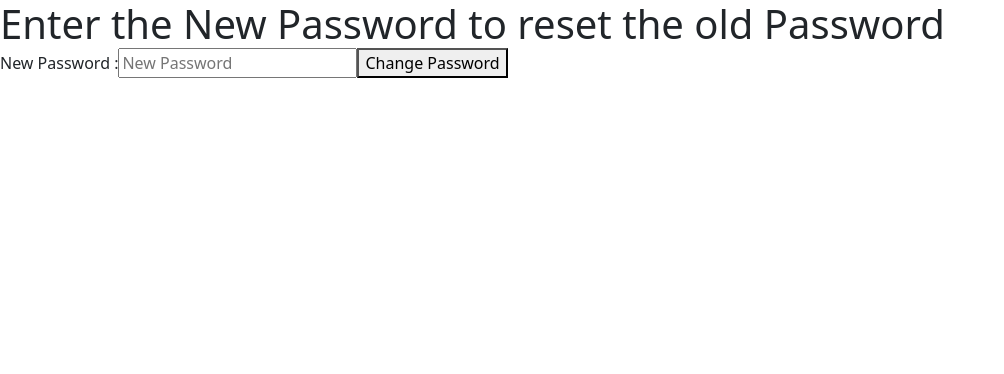
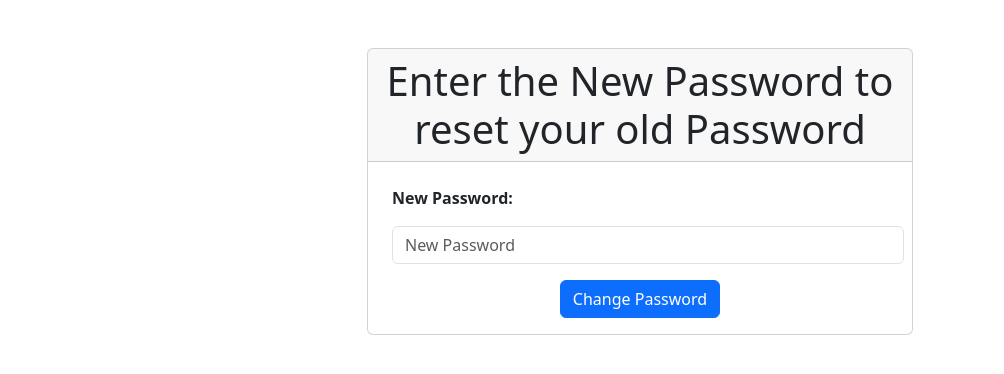
Before and after one commit to Vishnu-D-2002/Chat-App-FE, a React (Vite) app: page /resetPassword/1 in a window 1280 px wide. Shown: the top 374 px of the page, without its empty margins (0-1004 px from the left). Built offline with nearby package versions, Linux system fonts and the light colour scheme; no server answers.

Commit message:
css added

```diff
--- a/src/App.jsx
+++ b/src/App.jsx
@@ -3,7 +3,6 @@ import { BrowserRouter as Router, Routes, Route } from "react-router-dom";
 import Chat from "./components/Chat";
 import Login from "./components/login";
 import Active from "./components/active";
-import NewPassword from "./components/newpassword";
 import ResetPassword from "./components/ResetPassword";
 import EmailSend from "./components/EmailSend";
 import PasswordReset from "./components/passwordreset";
@@ -26,10 +25,6 @@ const App = () => {
             path="/activate/:activationToken"
             element={<Active />}
           />
-          <Route
-            path="/reset-password/new-password/:OTP"
-            element={<NewPassword />}
-          />
           <Route path="/password-reset" element={<PasswordReset />} />
         </Routes>
       </div>
--- a/src/components/ResetPassword.jsx
+++ b/src/components/ResetPassword.jsx
@@ -27,20 +27,44 @@ function ResetPassword() {
     }
   };
   return (
-    <div>
-      <h1>Enter the New Password to reset the old Password </h1>
-
+    <div className="container mt-5">
+      <div className="row justify-content-center">
+        <div className="col-md-6">
+          <div className="card">
+            <div className="card-header">
+              <h1 className="text-center">
+                Enter the New Password to reset your old Password
+              </h1>
+            </div>
+            <div className="card-body">
               <form onSubmit={handleNewPassword}>
-        <label>New Password : </label>
+                <div className="form-group">
+                  <label htmlFor="newPassword" className="m-2">
+                    <strong>New Password:</strong>
+                  </label>
                   <input
                     type="password"
+                    className="form-control m-2 mb-3"
+                    id="newPassword"
                     placeholder="New Password"
                     value={newPassword}
                     onChange={(e) => setNewPassword(e.target.value)}
                     required
                   />
-        <button type="submit">Change Password</button>
+                </div>
+                <div className=" d-flex flex-column">
+                  <button
+                    type="submit"
+                    className="btn btn-primary btn-block mx-auto "
+                  >
+                    Change Password
+                  </button>
+                </div>
               </form>
+            </div>
+          </div>
+        </div>
+      </div>
     </div>
   );
 }
--- a/src/components/login.jsx
+++ b/src/components/login.jsx
@@ -54,10 +54,10 @@ const Login = () => {
       const res = await authInstance.post("/", signupData);
 
       if (res.data) {
-        // console.log('User Registered successfully ', res.data);
+        console.log('User Registered successfully ', res.data.message);
 
         const email = signupData.email;
-
+        if (res.data.message === "Activation Mail Sent Successfull to your Mail") {
           const activationMail = await authInstance.post(
             `/link/${email}`,
             { email }
@@ -71,9 +71,11 @@ const Login = () => {
               password: "",
               userRole: "customer",
             });
-          return setMsg("Activation Mail Sent Successfull to your Mail");
+            return setMsg(res.data.message);
+          }
         } else {
-          return setMsg("Can't sent Activation Link");
+          setLoading(false);
+          return setMsg(res.data.message);
         }
       }
     } catch (error) {
--- a/src/components/newpassword.jsx
+++ /dev/null
@@ -1,58 +0,0 @@
-import React, { useState } from "react";
-import { Link, useNavigate } from "react-router-dom";
-import { protecdInstance } from "../services/instance";
-
-function NewPassword() {
-  const [password, setpassword] = useState("");
-  const navigate = useNavigate();
-  const [show, setShow] = useState("");
-  const changeNewPassword = async (e) => {
-    e.preventDefault();
-    const currentURL = window.location.href;
-    const match = currentURL.match(/\/reset-password\/new-password\/(\w{6})/);
-
-    if (match) {
-      const OTP = match[1];
-      //  console.log(OTP)
-      const res = await protecdInstance.post(`/reset-password/${OTP}`, {
-        password,
-      });
-      //  console.log(res.data);
-      setShow(res.data.meaasge);
-      navigate("/");
-    } else {
-      console.error("URL format doesn't match expected pattern");
-    }
-  };
-  return (
-    <div className="signup">
-      <div className="outside">
-        <form onSubmit={changeNewPassword}>
-          <label>New Password</label>
-          <br />
-          <input
-            type="password"
-            value={password}
-            onChange={(e) => {
-              setpassword(e.target.value);
-            }}
-            required
-          />{" "}
-          <br />
-          <br />
-          <button className="submit" type="submit">
-            submit
-          </button>
-          <div>
-            <p>{show}</p>
-          </div>
-        </form>
-        <Link className="link" to="/">
-          Singin
-        </Link>
-      </div>
-    </div>
-  );
-}
-
-export default NewPassword;
```
Lines whose indentation alone changed are shown as unchanged.
